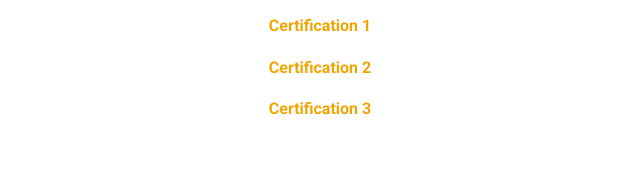
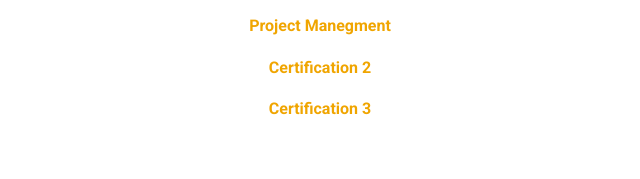
Before and after one commit to MhmdLabban/Personal, a plain HTML site: page Mohammad-CV.html in a window 1280 px wide. Shown: the part 1138-1317 px from the top of the page, 320-960 px from the left. Drawn offline with Linux system fonts and the light colour scheme.

Commit message:
Update Mohammad-CV.html

```diff
--- a/Mohammad-CV.html
+++ b/Mohammad-CV.html
@@ -57,7 +57,7 @@
     <h2>Certifications</h2>
     <p>Click on a certification field to view the certificates:</p>
     <ul class="cert-list">
-        <li><a href="#" class="cert-link" data-cert-images="cert1.jpg,cert2.jpg,cert3.jpg">Certification 1</a></li>
+        <li><a href="#" class="cert-link" data-cert-images="cert1.jpg,cert2.jpg,cert3.jpg,cert4.jpg,cert5.jpg,cert6.jpg,cert7.jpg,cert8.jpg,cert9.jpg">Project Manegment</a></li>
         <li><a href="#" class="cert-link" data-cert-images="cert4.jpg,cert5.jpg">Certification 2</a></li>
         <li><a href="#" class="cert-link" data-cert-images="cert6.jpg,cert7.jpg,cert8.jpg,cert9.jpg">Certification 3</a></li>
     </ul>
```
